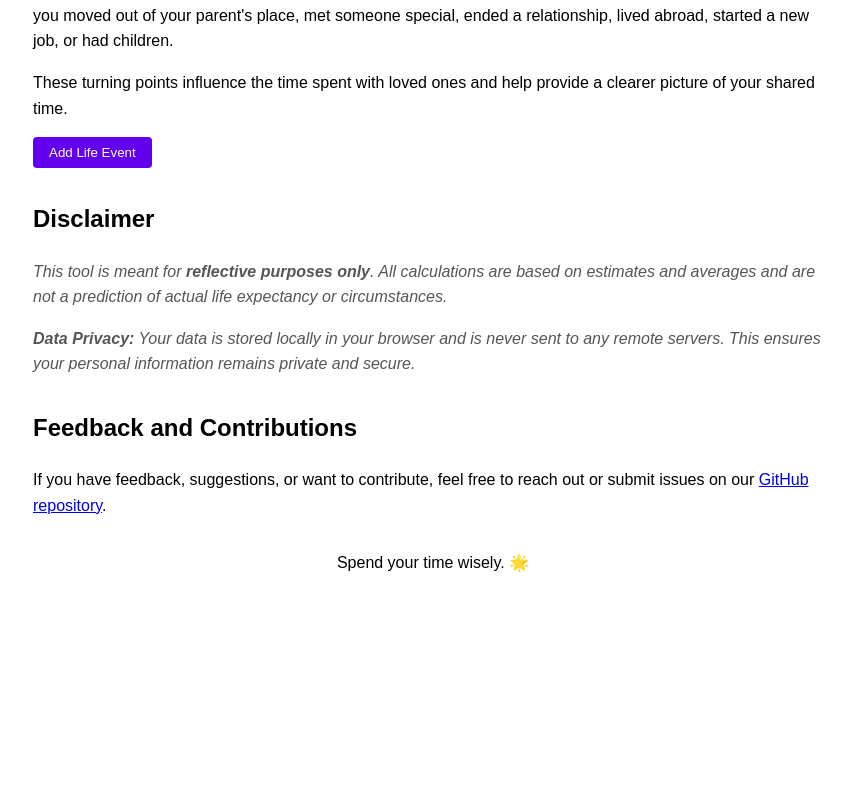
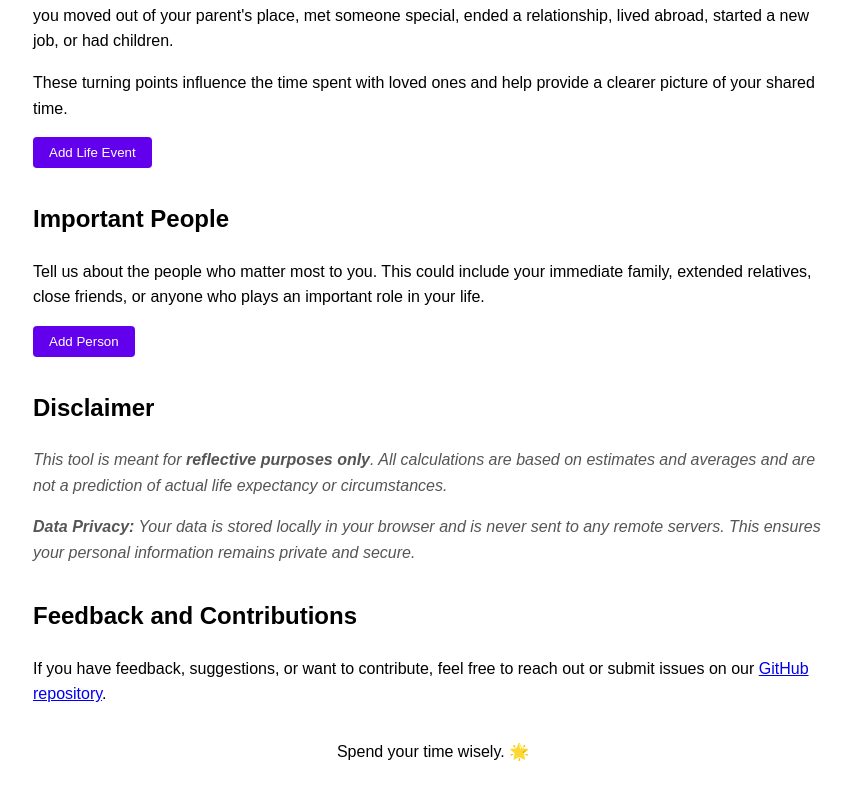
Before and after one commit to fdevillard/time-left, a SvelteKit app: page / in a window 1280 px wide. Shown: the part 894-1690 px from the top of the page, without its empty margins (207-1059 px from the left). Before the commit the page ends 1502 px from the top, so only its background shows below. Built offline with nearby package versions, Linux system fonts and the light colour scheme.

Commit message:
add relative edit

```diff
--- /dev/null
+++ b/src/lib/components/ImportantPeopleEdit.svelte
@@ -0,0 +1,66 @@
+<script lang="ts">
+	import type { Person } from '$lib/models';
+	import { DateTime } from 'luxon';
+	import { v4 as uuidv4 } from 'uuid';
+
+	type Props = {
+		people: Person[];
+		onPersonChanged: (changed: Person) => void;
+		onPersonDeleted: (id: Person['id']) => void;
+	};
+
+	let { people, onPersonChanged, onPersonDeleted }: Props = $props();
+
+	function editPerson(index: number, field: keyof Person, event: Event) {
+		const target = event.target as HTMLInputElement;
+		let updatedPerson: Partial<Person> = {};
+		switch (field) {
+			case 'birthDate':
+				if (target) {
+					updatedPerson[field] = DateTime.fromISO(target.value);
+				}
+				break;
+			default:
+				if (target) {
+					updatedPerson[field] = target.value || '';
+				}
+				break;
+		}
+
+		if (updatedPerson) {
+			const person = { ...people[index], ...updatedPerson };
+			onPersonChanged(person);
+		}
+	}
+
+	function addPerson() {
+		onPersonChanged({ id: uuidv4(), name: '', birthDate: DateTime.now() });
+	}
+</script>
+
+<div>
+	{#each people as person, index}
+		<div class="person">
+			<input
+				type="text"
+				placeholder="Name"
+				value={person.name}
+				oninput={(event) => editPerson(index, 'name', event)}
+			/>
+			<input
+				type="date"
+				placeholder="Birthdate"
+				value={person.birthDate?.toISODate()}
+				oninput={(event) => editPerson(index, 'birthDate', event)}
+			/>
+			<button type="button" onclick={() => onPersonDeleted(person.id)}>Delete</button>
+		</div>
+	{/each}
+	<button type="button" onclick={() => addPerson()}>Add Person</button>
+</div>
+
+<style>
+	.person {
+		margin: 0.5em 0;
+	}
+</style>
--- a/src/lib/state.svelte.ts
+++ b/src/lib/state.svelte.ts
@@ -46,6 +46,19 @@ export class State {
 		this.lifeEvents = this.lifeEvents.filter((e) => e.id !== id);
 	}
 
+	updateRelative(relative: Person) {
+		const index = this.relatives.findIndex((r) => r.id === relative.id);
+		if (index !== -1) {
+			this.relatives[index] = relative;
+		} else {
+			this.relatives.push(relative);
+		}
+	}
+
+	deleteRelative(id: string) {
+		this.relatives = this.relatives.filter((r) => r.id !== id);
+	}
+
 	static fromLocalStorage(localStorage: LocalStorage): State {
 		const state = localStorage.getItem('state');
 		if (!state) {
--- a/src/routes/+page.svelte
+++ b/src/routes/+page.svelte
@@ -1,5 +1,6 @@
 <script lang="ts">
 	import { browser } from '$app/environment';
+	import ImportantPeopleEdit from '$lib/components/ImportantPeopleEdit.svelte';
 	import LifeEventEdit from '$lib/components/LifeEventEdit.svelte';
 	import { State } from '$lib/state.svelte';
 	import { DateTime } from 'luxon';
@@ -87,6 +88,19 @@
 	</section>
 
 	<section>
+		<h2>Important People</h2>
+		<p>
+			Tell us about the people who matter most to you. This could include your immediate family,
+			extended relatives, close friends, or anyone who plays an important role in your life.
+		</p>
+		<ImportantPeopleEdit
+			people={s.relatives}
+			onPersonChanged={(p) => s.updateRelative(p)}
+			onPersonDeleted={(id) => s.deleteRelative(id)}
+		/>
+	</section>
+
+	<section>
 		<h2>Disclaimer</h2>
 		<p class="disclaimer">
 			This tool is meant for <strong>reflective purposes only</strong>. All calculations are based
```
